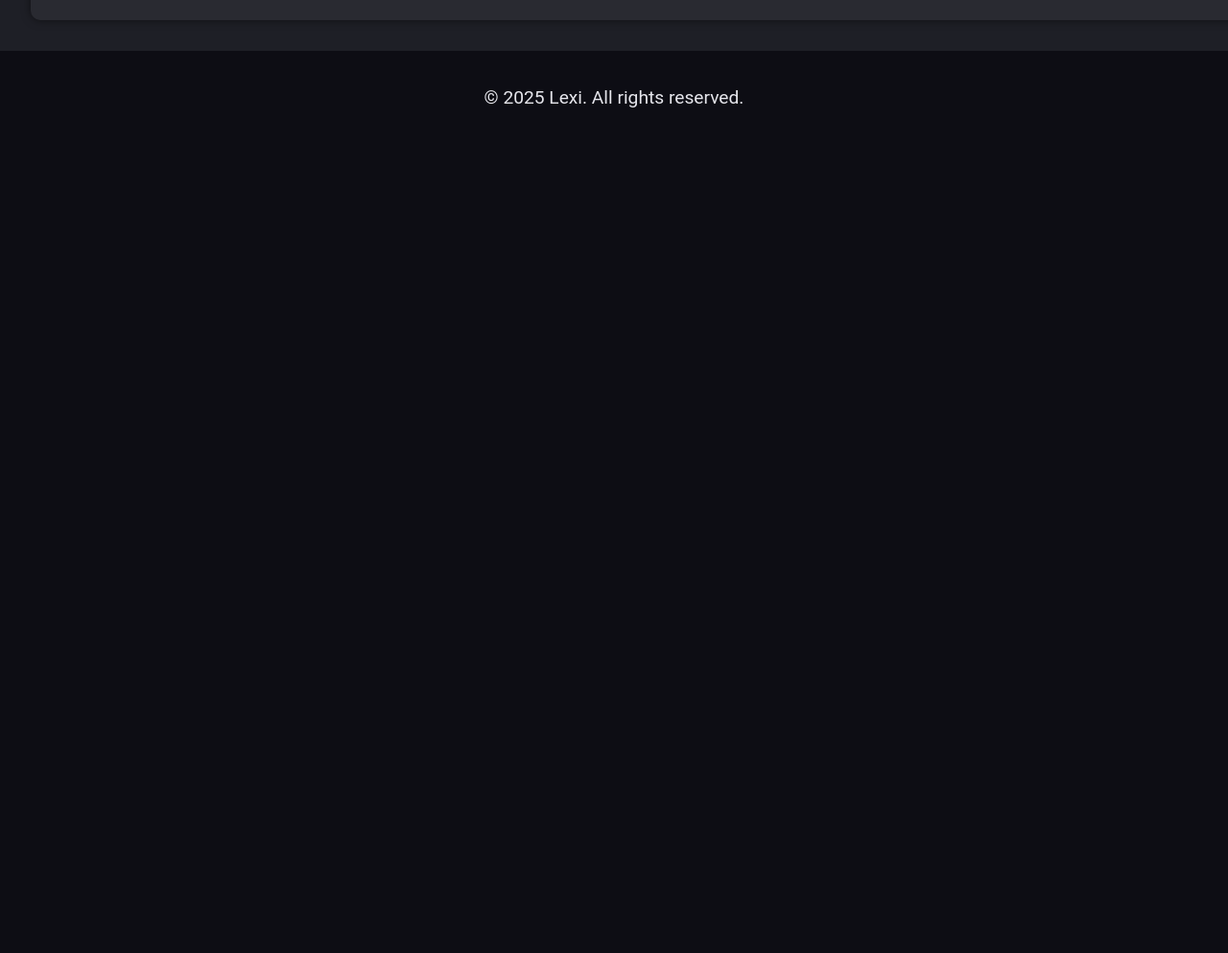
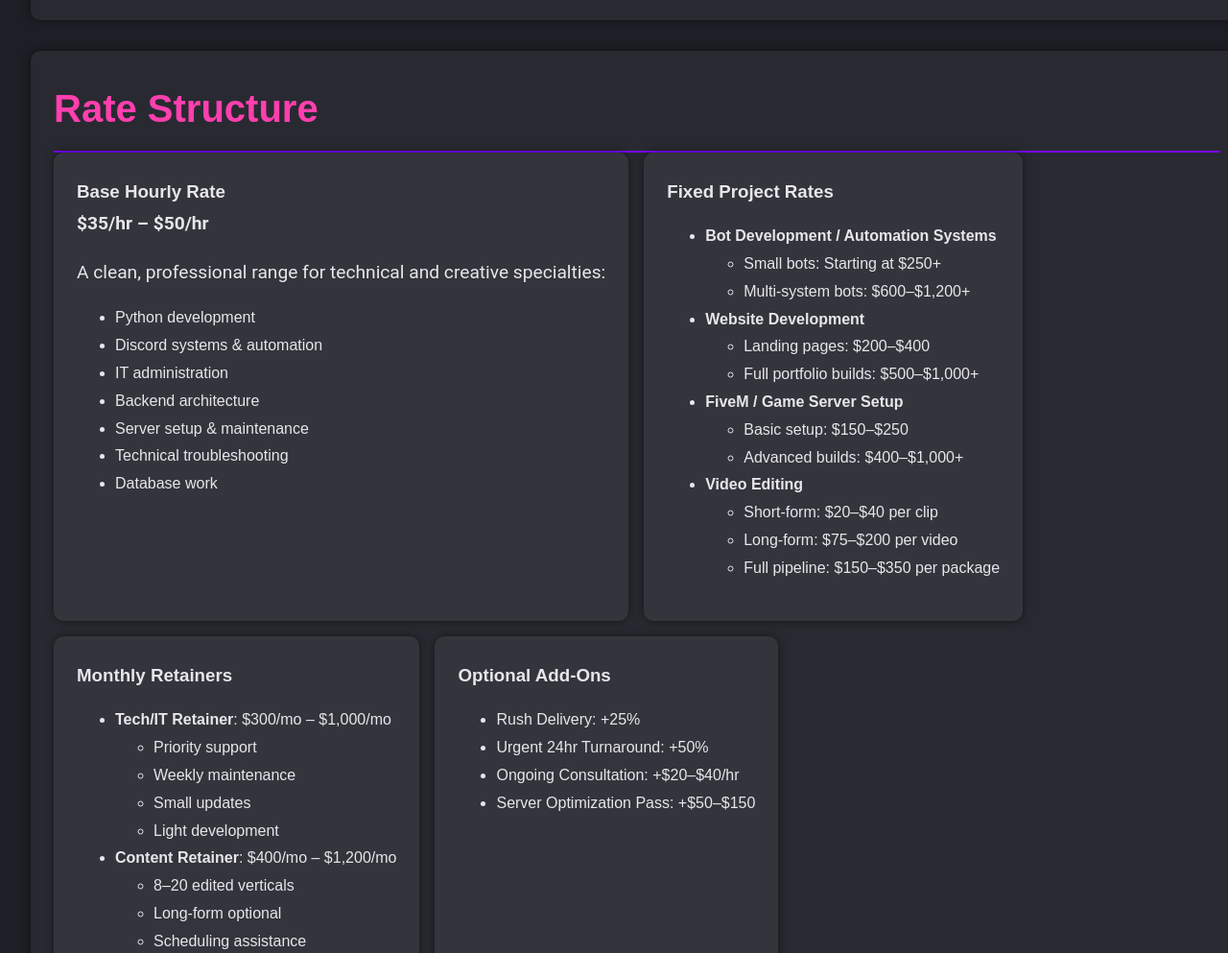
Before and after one commit to lexifreya/portfolio, a plain HTML site: page index.html in a window 1280 px wide. Shown: the part 1965-2958 px from the top of the page at 96% size. Before the commit the page ends 2132 px from the top, so only its background shows below. Drawn offline with Linux system fonts and the light colour scheme; files whose address does not match are found by name.

Commit message:
Add files via upload

```diff
--- a/index.html
+++ b/index.html
@@ -82,11 +82,89 @@
                 <i class="fa-brands fa-discord" style="margin-right: 0.5rem;"></i> Join My Discord
             </a>
         </section>
+        <section id="rate-structure">
+            <h2>Rate Structure</h2>
+            <div style="display: flex; flex-wrap: wrap; gap: 1rem;">
+                <div class="card">
+                    <h3>Base Hourly Rate</h3>
+                    <p><strong>$35/hr – $50/hr</strong></p>
+                    <p>A clean, professional range for technical and creative specialties:</p>
+                    <ul>
+                        <li>Python development</li>
+                        <li>Discord systems & automation</li>
+                        <li>IT administration</li>
+                        <li>Backend architecture</li>
+                        <li>Server setup & maintenance</li>
+                        <li>Technical troubleshooting</li>
+                        <li>Database work</li>
+                    </ul>
+                </div>
+                <div class="card">
+                    <h3>Fixed Project Rates</h3>
+                    <ul>
+                        <li><strong>Bot Development / Automation Systems</strong>
+                            <ul>
+                                <li>Small bots: Starting at $250+</li>
+                                <li>Multi-system bots: $600–$1,200+</li>
+                            </ul>
+                        </li>
+                        <li><strong>Website Development</strong>
+                            <ul>
+                                <li>Landing pages: $200–$400</li>
+                                <li>Full portfolio builds: $500–$1,000+</li>
+                            </ul>
+                        </li>
+                        <li><strong>FiveM / Game Server Setup</strong>
+                            <ul>
+                                <li>Basic setup: $150–$250</li>
+                                <li>Advanced builds: $400–$1,000+</li>
+                            </ul>
+                        </li>
+                        <li><strong>Video Editing</strong>
+                            <ul>
+                                <li>Short-form: $20–$40 per clip</li>
+                                <li>Long-form: $75–$200 per video</li>
+                                <li>Full pipeline: $150–$350 per package</li>
+                            </ul>
+                        </li>
+                    </ul>
+                </div>
+                <div class="card">
+                    <h3>Monthly Retainers</h3>
+                    <ul>
+                        <li><strong>Tech/IT Retainer</strong>: $300/mo – $1,000/mo
+                            <ul>
+                                <li>Priority support</li>
+                                <li>Weekly maintenance</li>
+                                <li>Small updates</li>
+                                <li>Light development</li>
+                            </ul>
+                        </li>
+                        <li><strong>Content Retainer</strong>: $400/mo – $1,200/mo
+                            <ul>
+                                <li>8–20 edited verticals</li>
+                                <li>Long-form optional</li>
+                                <li>Scheduling assistance</li>
+                                <li>Branding alignment</li>
+                            </ul>
+                        </li>
+                    </ul>
+                </div>
+                <div class="card">
+                    <h3>Optional Add-Ons</h3>
+                    <ul>
+                        <li>Rush Delivery: +25%</li>
+                        <li>Urgent 24hr Turnaround: +50%</li>
+                        <li>Ongoing Consultation: +$20–$40/hr</li>
+                        <li>Server Optimization Pass: +$50–$150</li>
+                    </ul>
+                </div>
+            </div>
+        </section>
     </main>
     <footer>
         <p>&copy; 2025 Lexi. All rights reserved.</p>
     </footer>
     <script src="/static/sparkles.js"></script>
 </body>
-
 </html>
```
